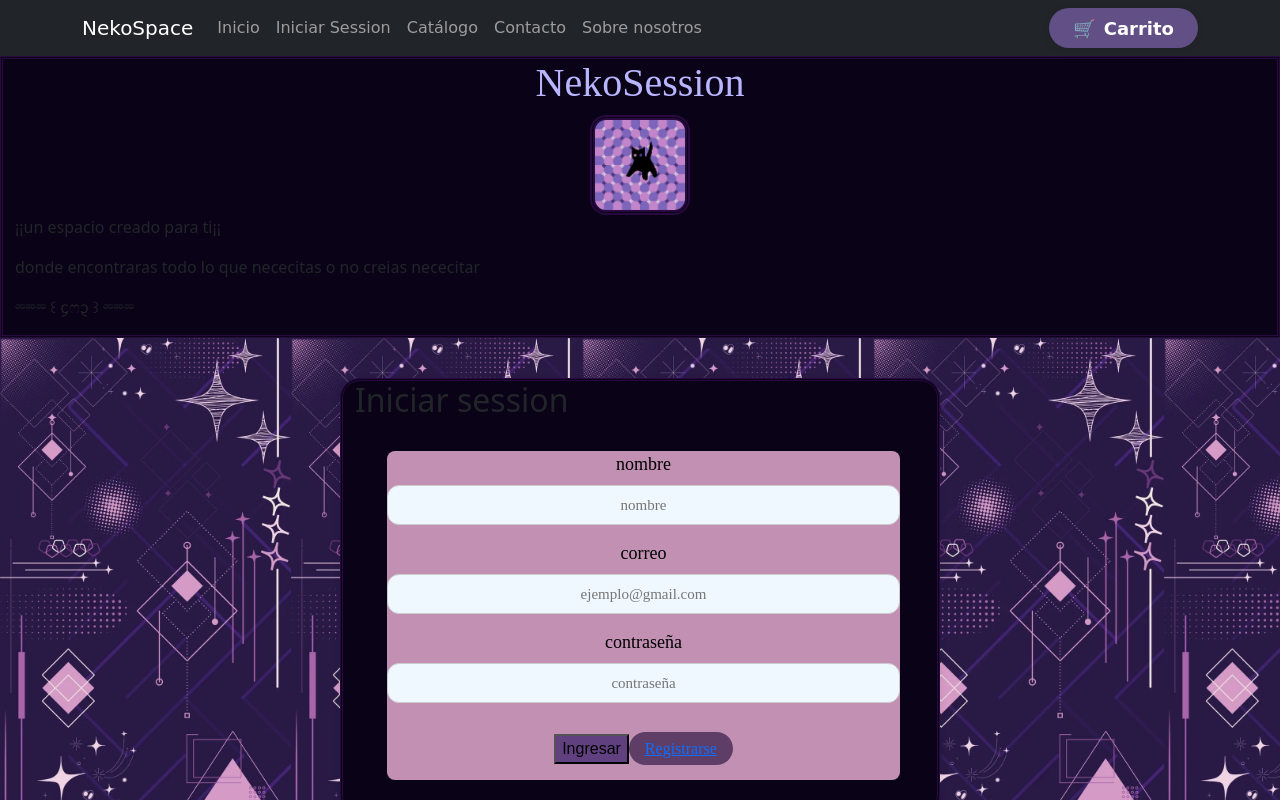
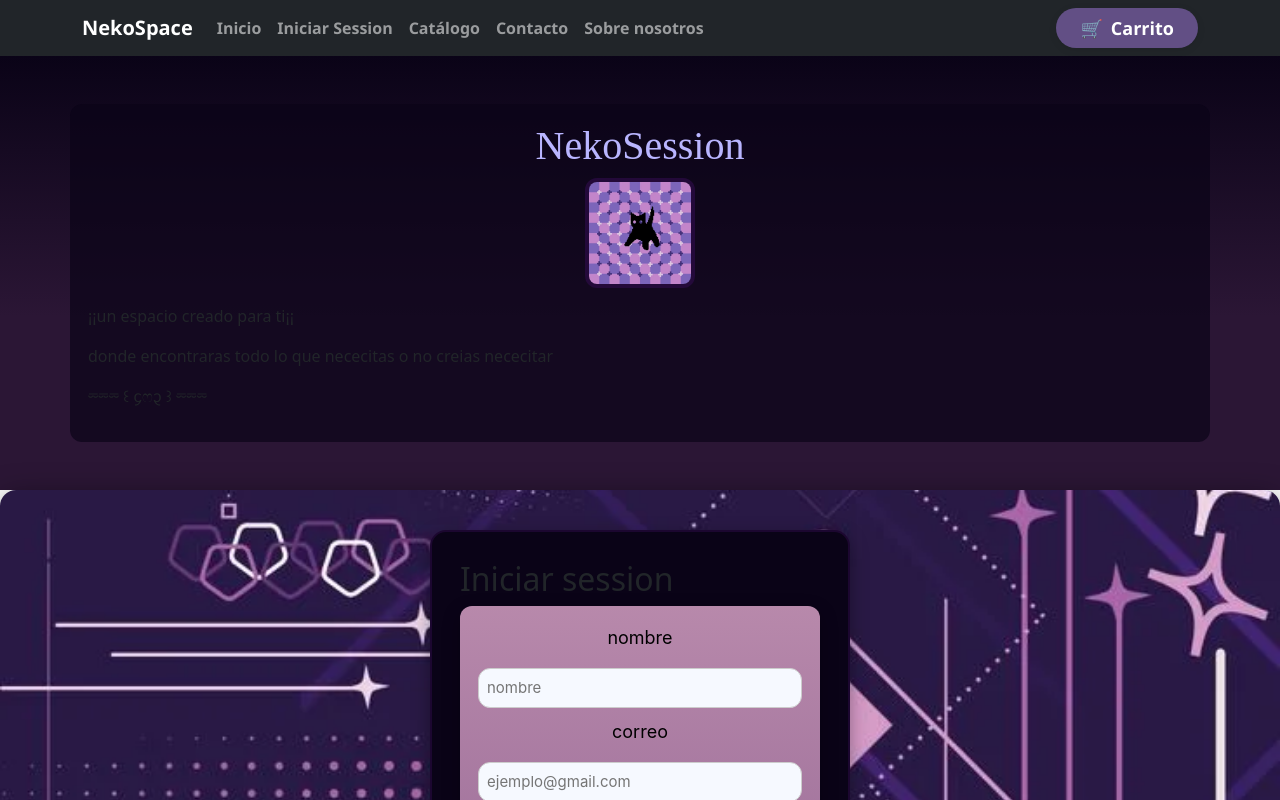
Before and after one commit to FranAlarcon24/nekospace-frontend, a React (Vite) app: page /login in a window 1280 px wide. Shown: the top 800 px of the page. Built offline with nearby package versions, Linux system fonts and the light colour scheme.

Commit message:
mejoras visuales

```diff
--- a/src/styles/create.css
+++ b/src/styles/create.css
@@ -1,48 +1,52 @@
 .text {
-    font-size: o.9rem   !important;
-    font-weight: 500 !important ;
-    text-align: justify;
+    font-size: 0.95rem;
+    font-weight: 500;
+    text-align: left;
     font-family: Arial, Helvetica, sans-serif;
-    color: rgb(0, 0, 0);
+    color: #111;
 }
 .text-principal{
-    text-align: center !important;
-    font-size: o.9rem   !important;
-    font-weight: 500 !important ;
-    text-align: justify;
+    text-align: center;
+    font-size: 1.1rem;
+    font-weight: 700;
     font-family: Arial, Helvetica, sans-serif;
-    color: rgb(68, 22, 73);
-
-
+    color: #441647;
+    margin-bottom: 8px;
 }
 .btn4 {
-    font-size: o.9rem   !important;
-    font-weight: 500 !important ;
-    text-align: justify;
+    font-size: 0.95rem;
+    font-weight: 600;
     font-family: Arial, Helvetica, sans-serif;
-    color: rgb(0, 0, 0);
-    background-color: rgb(97, 64, 128);
-
+    color: #fff;
+    background-color: #624f85;
+    padding: 10px 16px;
+    border-radius: 8px;
+    border: none;
+    cursor: pointer;
 }
+.btn4:hover{ background-color:#533b6f }
 .fon-card{
-    align-items: center !important;
-    text-align: center !important;
-    width: 90%;
-    margin: 2rem;
-    margin-bottom: 2rem;
-    padding-bottom: 1rem;
-    background-color: rgb(193, 144, 179);
-    border-radius: 8px;
-    box-shadow: 20px;
-    font-family: 'Times New Roman', Times, serif;
-    border-color: black !important;
+    align-items: center;
+    text-align: center;
+    width: 420px;
+    max-width: 92%;
+    margin: 2rem auto;
+    padding: 20px;
+    background: linear-gradient(180deg, rgba(193,144,179,0.95), rgba(158,110,156,0.95));
+    border-radius: 12px;
+    box-shadow: 0 8px 24px rgba(0,0,0,0.18);
+    font-family: 'Inter', system-ui, sans-serif;
 }
 .fon4{
     background-image: url('../assets/images/brillos.webp');
-    background-size: contain;
-    background-color: rgb(98, 79, 133)!important;
-    padding: 40px;
+    background-size: cover;
+    background-color: rgba(98,79,133,0.95) !important;
+    padding: 40px 24px;
     flex-wrap: wrap !important;
-    width: 96rem;
-    height: 1000px;
+    width: 100%;
+    min-height: 100vh;
 }
+
+@media (max-width:720px){
+    .fon-card, .pro3{ width:92% }
+}
--- a/src/styles/login.css
+++ b/src/styles/login.css
@@ -1,53 +1,52 @@
 .fondo{
-    background-size: contain;
+    background: linear-gradient(180deg, #0a0317 0%, #2b1635 60%);
     background-attachment: fixed;
-    align-items: end;
-    max-width: 100%;
     width: 100%;
-    flex-wrap: wrap !important;
+    display: flex;
+    justify-content: center;
+    align-items: center;
+    padding: 48px 0;
 }
 .fon{
     background-image: url('../assets/images/brillos.webp');
-    background-size: contain;
-    background-color: rgb(98, 79, 133)!important;
+    background-size: cover;
+    background-repeat: no-repeat;
+    background-position: center;
+    background-color: rgba(98,79,133,0.9);
     padding: 40px;
-    flex-wrap: wrap !important;
-    min-height: auto;
+    border-radius: 16px;
+    box-shadow: 0 8px 30px rgba(0,0,0,0.5);
 }
 .pro3 {
-    width: 50% !important;
+    width: 420px;
+    max-width: 92%;
     align-items: center;
-    max-width: 100% !important;
-    background-color: rgb(10, 3, 23);
-    border-radius: 20px;
-    box-shadow: 0 3px 9px rgba(0,0,0,0.08);
-    border: 3px double #280a41;
+    background-color: #0a0317;
+    border-radius: 16px;
+    box-shadow: 0 6px 18px rgba(0,0,0,0.35);
+    border: 2px solid rgba(40,10,65,0.6);
+    padding: 28px;
 }
 
 .titulo{
-    text-align: center !important;
-    font-family: cursive;
-    flex-wrap: wrap !important;
-    color: rgb(185, 181, 255)!important;
+    text-align: center;
+    font-family: 'Pacifico', cursive;
+    color: #b9b5ff;
+    margin: 0 0 8px 0;
 }
 .titulo2{
     text-align: center;
-    font-family: cursive;
-    flex-wrap: wrap !important;
-    color: rgb(170, 157, 255);
+    font-family: 'Pacifico', cursive;
+    color: #aa9dff;
 }
 .image{
-    width: 100px;
-    background-size: contain;
-    border-radius: 1rem;
-    border: 5px double #280a41;
-    display: flex;
-    align-items: center;
-    justify-content: center;
-    font-size: 1.1rem;
-    font-style: italic;
-    display: flex;
-    margin: auto;
+    width: 110px;
+    height: 110px;
+    object-fit: cover;
+    border-radius: 12px;
+    border: 4px solid rgba(40,10,65,0.8);
+    display: block;
+    margin: 8px auto 16px auto;
 }
 .imagen{
     width: 40px;
@@ -63,11 +62,11 @@
     border-top: #753ea1;
 }
 .sub2{
-    font-size: o.9rem   !important;
-    font-weight: 500 !important ;
-    text-align: justify;
+    font-size: 0.9rem;
+    font-weight: 500;
+    text-align: center;
     font-family: Arial, Helvetica, sans-serif;
-    color: rgb(238, 252, 255);
+    color: #eefcff;
 }
 .redes{
     text-align: justify !important;
@@ -75,34 +74,32 @@
     border: 5px double #280a41;
 }
 .welcome{
-    background-color: rgb(10, 3, 23);
-    width: 100% !important;
-    max-width: 100% !important;
-    box-shadow: 0 2px 8px rgba(0,0,0,0.08);
-    border: 3px double #280a41;
+    background-color: rgba(10,3,23,0.7);
+    width: 100%;
+    padding: 18px;
+    border-radius: 12px;
 }
 .tirita-neg{
-    font-family: 'Comic Sans MS', 'Comic Sans', cursive;
-    font-size: 1.5rem;
-    font-weight: normal;
-    color: #9c1c4f;
+    font-family: 'Segoe UI', Tahoma, Geneva, Verdana, sans-serif;
+    font-size: 1rem;
+    font-weight: 600;
+    color: #d3b0e6;
 }
 .me{
-    font-size: medium;
+    font-size: 1rem;
 }
 .fonC {
-    background-color: rgb(150, 103, 194);
+    background-color: #9667c2;
 }
 .formC{
-    text-align: center !important;
-    width: 90%;
-    margin: 2rem;
-    margin-bottom: 2rem;
-    padding-bottom: 1rem;
-    background-color: rgb(193, 144, 179);
-    border-radius: 8px;
-    box-shadow: 20px;
-    font-family: 'Times New Roman', Times, serif;
+    text-align: center;
+    width: 100%;
+    margin: 0 auto;
+    padding: 18px;
+    background: linear-gradient(180deg, rgba(193,144,179,0.95), rgba(158,110,156,0.95));
+    border-radius: 12px;
+    box-shadow: 0 6px 18px rgba(0,0,0,0.25);
+    font-family: 'Inter', system-ui, sans-serif;
 }
 .formC label{
     margin-bottom: 0.4rem;
@@ -110,20 +107,30 @@
     color: black;
 }
 .formC input{
-    text-decoration: #280a41;
     width: 100%;
-    margin-bottom: 15px;
+    margin: 10px 0;
+    padding: 10px 12px;
     font-size: 15px;
-    background-color: aliceblue;
-    text-align: center !important;
+    background-color: #f6f9ff;
+    border: 1px solid rgba(0,0,0,0.08);
+    border-radius: 8px;
+    text-align: left;
 }
 
 .btnI {
-    font-size: o.9rem   !important;
-    font-weight: 500 !important ;
-    text-align: justify;
+    font-size: 0.95rem;
+    font-weight: 600;
     font-family: Arial, Helvetica, sans-serif;
-    color: rgb(0, 0, 0);
-    background-color: rgb(97, 64, 128);
+    color: #fff;
+    background-color: #624f85;
+    border: none;
+    padding: 10px 18px;
+    border-radius: 999px;
+    cursor: pointer;
+}
+.btnI:hover{ background-color:#533b6f }
 
+@media (max-width: 720px){
+    .pro3{ width:92%; padding:18px }
+    .formC input{ font-size:14px }
 }
```
